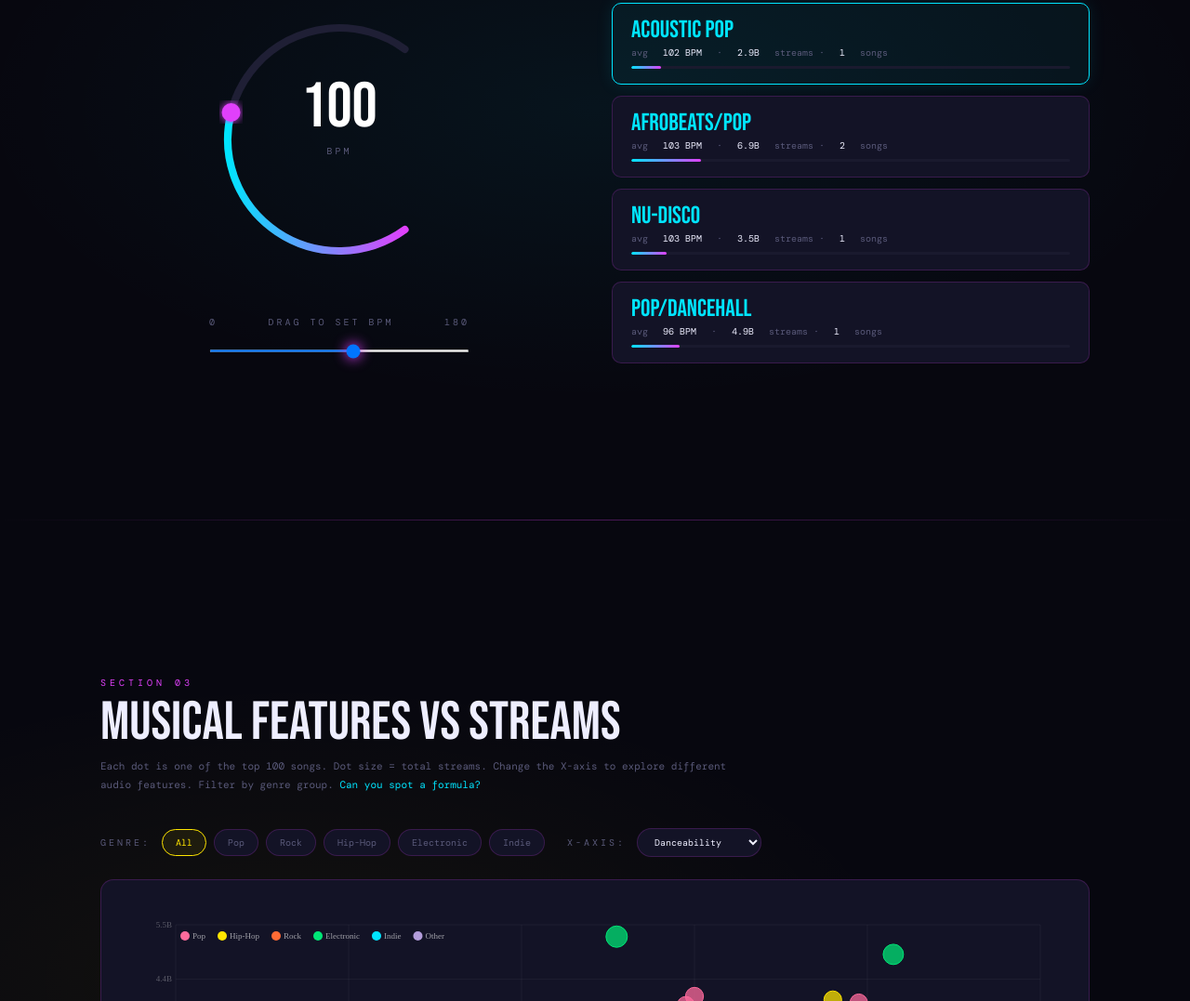
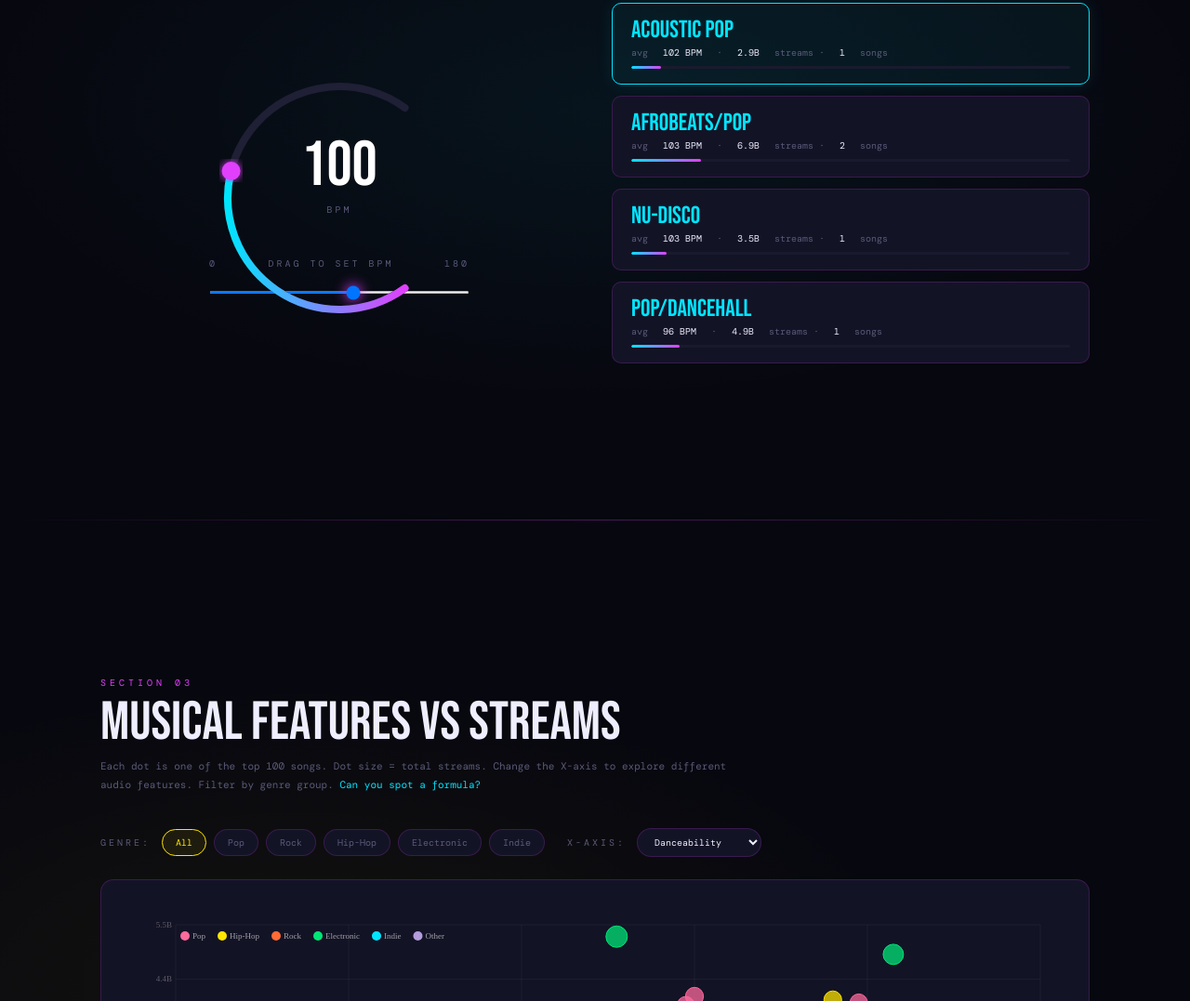
Before and after one commit to l3erkt/INST462----Interactive-Data-Driven, a website with bundled scripts: page index.html in a window 1280 px wide. Shown: the part 2099-3176 px from the top of the page at 93% size. Built offline with nearby package versions, Linux system fonts and the light colour scheme; a web font is replaced by a local one.

Commit message:
quick fix

```diff
--- a/style.css
+++ b/style.css
@@ -402,7 +402,7 @@ h1 {
   color: var(--mu);
 }
 .slider-wrap {
-  margin-top: 150px;
+  margin-top: 24px;
   width: 280px;
 }
 .slider-wrap label {
```
